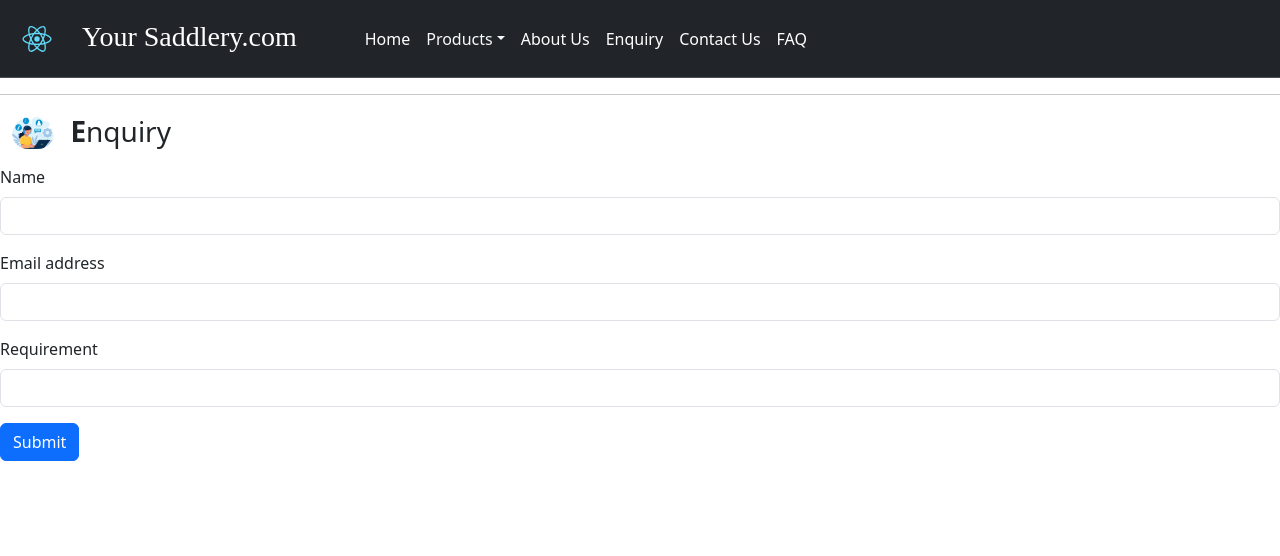
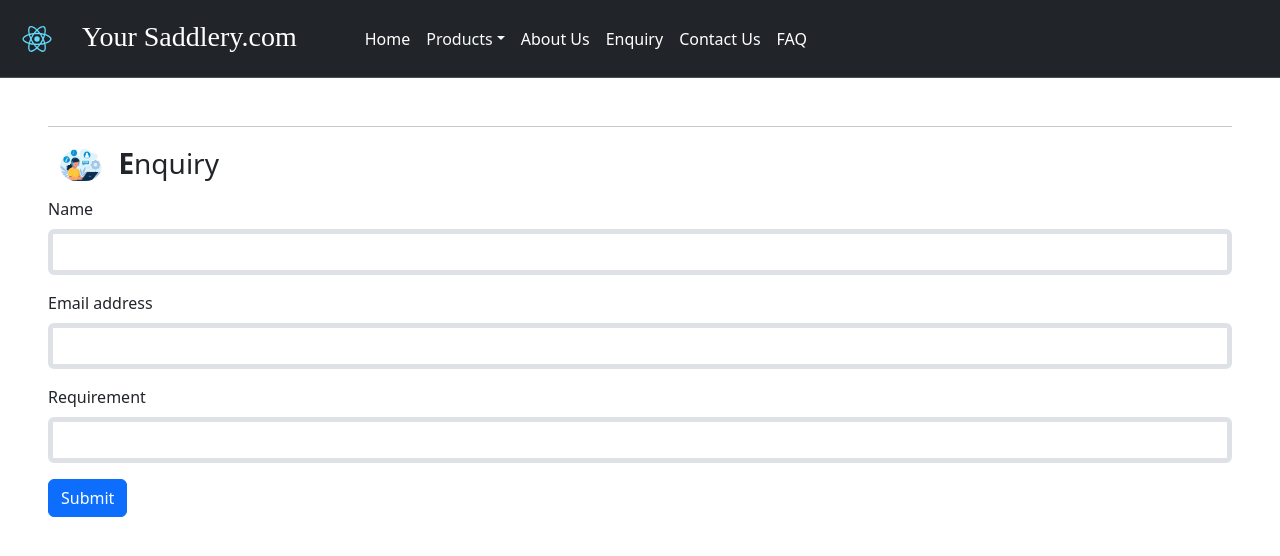
Before and after one commit to Ishan9343/saddle-store-react, a React (Create React App) app: page /saddle-store-react/enquiry in a window 1280 px wide. Shown: the top 556 px of the page. Built offline with nearby package versions, Linux system fonts and the light colour scheme.

Commit message:
final commit

```diff
--- a/src/ReactMenu/Appj.jsx
+++ b/src/ReactMenu/Appj.jsx
@@ -27,6 +27,7 @@ const Appj = () => {
       <Routes>
         <Route exact path="/" element={<Home />} />
         <Route exact path="/product" element={<Product filterValue={filterValue} />} />
+
         <Route exact path="/about" element={<About />} />
         <Route exact path="/enquiry" element={<Enquiry />} />
         <Route exact path="/contact" element={<Contact />} />
--- a/src/ReactMenu/Enquiry.jsx
+++ b/src/ReactMenu/Enquiry.jsx
@@ -28,7 +28,7 @@ const Enquiry = () => {
   };
 
   return (
-    <form ref={form} onSubmit={sendEmail} id="enquiry">
+    <form className="m-5 bg" ref={form} onSubmit={sendEmail} id="enquiry">
       <hr />
       <div className="container-fluid my-3">
 
@@ -46,7 +46,7 @@ const Enquiry = () => {
         <input
           type="name"
           name="Customer_name"
-          className="form-control"
+          className="form-control border-5"
           id="user_name"
         />
       </div>
@@ -57,7 +57,7 @@ const Enquiry = () => {
         <input
           type="email"
           name="Customer_email"
-          className="form-control"
+          className="form-control border-5"
           id="user_email"
         />
       </div>
@@ -69,7 +69,7 @@ const Enquiry = () => {
         <input
           type="text"
           name="Requirement"
-          className="form-control"
+          className="form-control border-5"
           id="user_requirement"
         />
       </div>
--- a/src/ReactMenu/product.jsx
+++ b/src/ReactMenu/product.jsx
@@ -1,5 +1,6 @@
 import React, { useState, useEffect } from "react";
 import Navbar from "./navbar";
+import { Link } from "react-router-dom";
 
 import Categories from "../productData/productPage";
 const Product = ({ filterValue }) => {
@@ -35,13 +36,13 @@ const Product = ({ filterValue }) => {
                     <p style={{ fontSize: "15px" }} className="mb-2 card-text">
                       {dis}
                     </p>
-                    <a
+                    <Link
                       className="btn text-white bg-primary"
                       aria-current="page"
-                      href="./#enquiry"
+                      to="/enquiry"
                     >
                       Enquiry
-                    </a>
+                    </Link>
                   </div>
                 </div>
               </div>
```
Also changed, not shown: src/ReactMenu/Enquire.jsx (added, +13 -0 lines).
